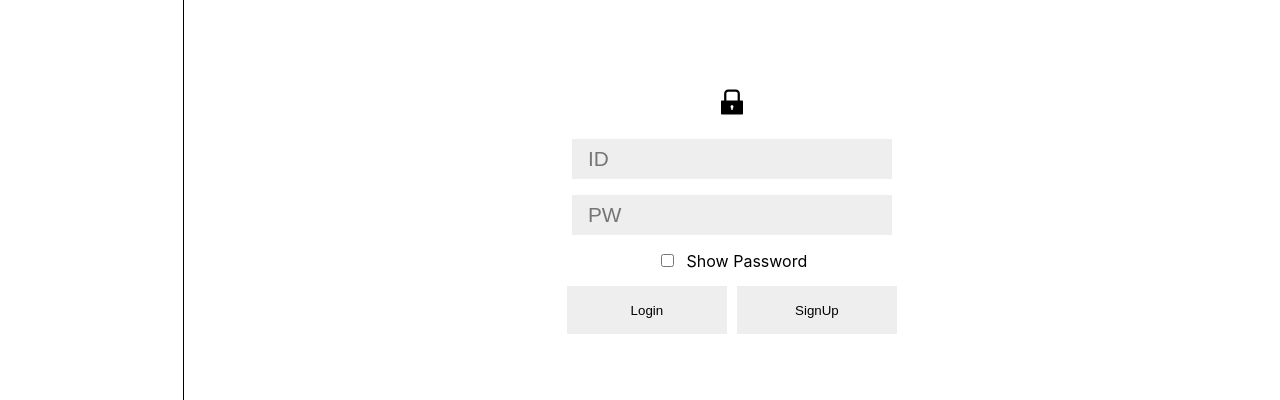
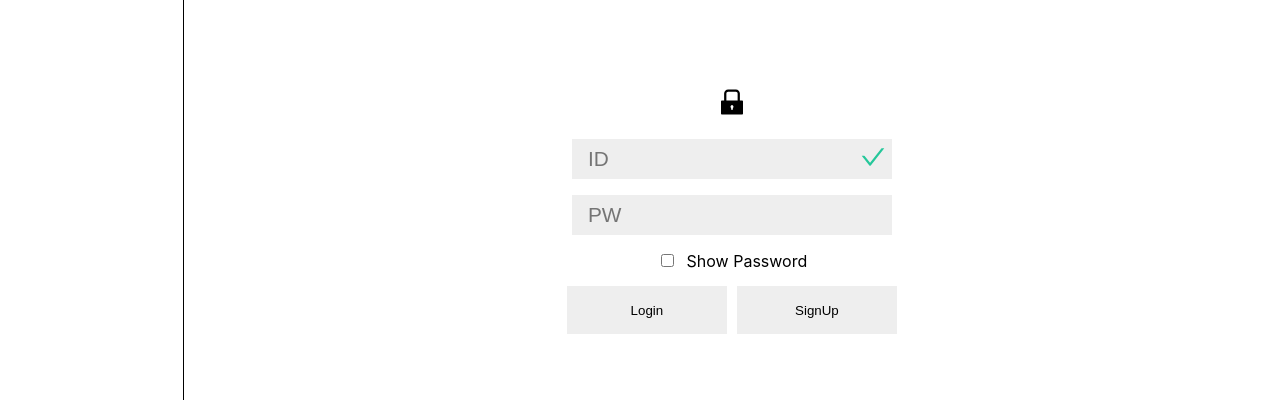
Before and after one commit to Adult96/Jaranghalam-Front, a React (Create React App) app: page /login in a window 1280 px wide. Shown: the part 190-590 px from the top of the page. Built offline with nearby package versions, Linux system fonts and the light colour scheme; no server answers.

Commit message:
feat: getCheckId thunk 추가

```diff
--- a/src/pages/Login.jsx
+++ b/src/pages/Login.jsx
@@ -1,5 +1,5 @@
 import React, { useState } from 'react';
-import { AiFillLock } from 'react-icons/ai';
+import { AiFillLock, AiOutlineCheck } from 'react-icons/ai';
 import { HiOutlineUserAdd } from 'react-icons/hi';
 import styled from 'styled-components';
 
@@ -45,6 +45,7 @@ export default function Login() {
   const loginProcess = async () => {
     const signUpData = { userName: id, userNickName: nickName, password: pw };
     const loginData = { userName: id, password: pw };
+
     await loginAxios(loginData, signUpData);
 
     const token = getCookie('myToken');
@@ -72,6 +73,7 @@ export default function Login() {
     <LoginWrapper>
       <LoginForm onSubmit={handleSubmit}>
         <h1>{signUp ? <HiOutlineUserAdd /> : <AiFillLock />}</h1>
+        <Label>
           <Input
             name='id'
             width='20rem'
@@ -82,6 +84,21 @@ export default function Login() {
             onChange={e => setId(e.target.value)}
             autoFocus={true}
           />
+          <span>
+            <AiOutlineCheck />
+          </span>
+        </Label>
+        {signUp && (
+          <Input
+            type='text'
+            width='20rem'
+            height='2.5rem'
+            fontSize='1.3rem'
+            value={nickName}
+            onChange={e => setNickName(e.target.value)}
+            placeholder='NiCK NAME'
+          />
+        )}
         <Input
           type={showPw ? 'text' : 'password'}
           width='20rem'
@@ -102,17 +119,7 @@ export default function Login() {
             placeholder='PW CHECK'
           />
         )}
-        {signUp && (
-          <Input
-            type='text'
-            width='20rem'
-            height='2.5rem'
-            fontSize='1.3rem'
-            value={nickName}
-            onChange={e => setNickName(e.target.value)}
-            placeholder='NiCK NAME'
-          />
-        )}
+
         <ShowPasswordContainer>
           <Input
             type='checkbox'
@@ -173,3 +180,16 @@ const ButtonContainer = styled.div`
   align-items: center;
   gap: 10px;
 `;
+
+const Label = styled.label`
+  display: flex;
+  justify-content: center;
+  align-items: center;
+  position: relative;
+  span {
+    position: absolute;
+    right: 5px;
+    color: ${props => props.theme.color.dark_mint};
+    font-size: ${props => props.theme.fontSize.medium};
+  }
+`;
--- a/src/utils/redux/config/configStore.js
+++ b/src/utils/redux/config/configStore.js
@@ -1,9 +1,11 @@
 import { configureStore } from '@reduxjs/toolkit';
 import getHome from '../modules/home/getHome';
+import getCheckId from '../modules/inputCheck/getId';
 
 const store = configureStore({
   reducer: {
     getHome,
+    getCheckId,
   },
 });
 
--- /dev/null
+++ b/src/utils/redux/modules/inputCheck/getId.js
@@ -0,0 +1,46 @@
+import Axios from '../../../api/axios';
+
+const { createSlice, createAsyncThunk } = require('@reduxjs/toolkit');
+
+const initialState = {
+  isDone: false,
+  isLoading: false,
+  isError: false,
+};
+
+const axios = new Axios(process.env.REACT_APP_LOCAL_HOST_URL);
+
+export const __getCheckId = createAsyncThunk(
+  'GET_CHECK_ID',
+  async (payload, thunkAPI) => {
+    return await axios
+      .get(`/user/idCheck/${payload}`)
+      .then(() => thunkAPI.fulfillWithValue())
+      .catch(() => thunkAPI.rejectWithValue());
+  }
+);
+
+const getCheckIdSlice = createSlice({
+  name: 'getCheckId',
+  initialState,
+  reducers: {},
+  extraReducers: bulider => {
+    bulider.addCase(__getCheckId.pending, (state, _) => {
+      state.isLoading = true;
+      state.isError = false;
+      state.isDone = false;
+    });
+    bulider.addCase(__getCheckId.fulfilled, (state, action) => {
+      state.isLoading = false;
+      state.isDone = true;
+      state.isError = false;
+    });
+    bulider.addCase(__getCheckId.rejected, (state, action) => {
+      state.isLoading = false;
+      state.isDone = false;
+      state.isError = true;
+    });
+  },
+});
+
+export default getCheckIdSlice.reducer;
```
Also changed, not shown: src/utils/redux/modules/inputCheck/getNickName.js (added). Lines whose indentation alone changed are shown as unchanged.
